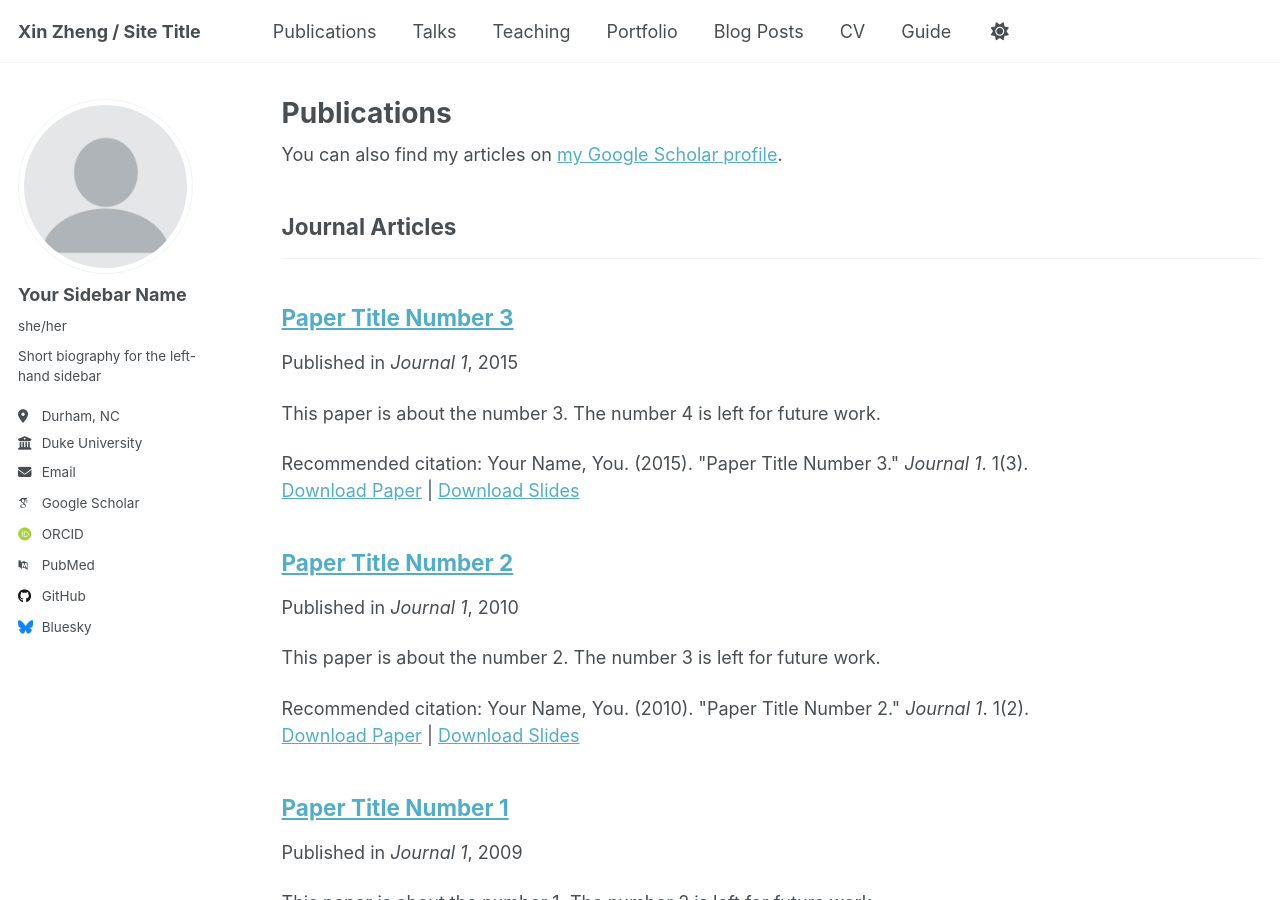
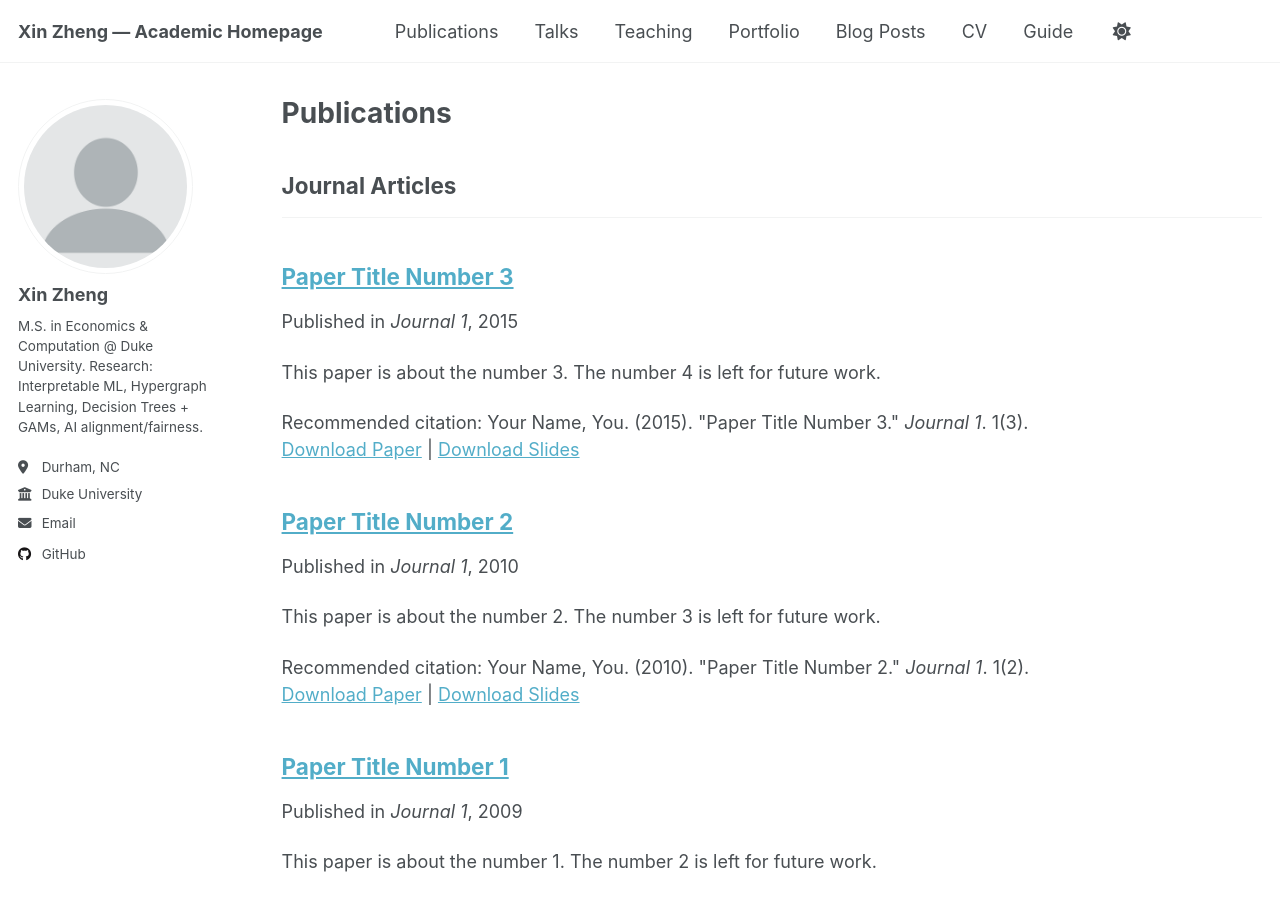
Before and after one commit to Xin-Lyra-Zheng/xin-lyra-zheng.github.io, a Jekyll site: the page built from _pages/publications.html, in a window 1280 px wide and 900 px high. Built offline with Jekyll 4.4.1, drawn with Linux system fonts in a browser that asks for light colours; some web fonts are replaced; a script that is not in the unit is left out; part of the change alters nothing that is shown.

Commit message:
Revise _config.yml for personal site settings
Updated site configuration for personal academic homepage, including author details, publication categories, and social media links.

```diff
--- a/_config.yml
+++ b/_config.yml
@@ -1,163 +1,162 @@
-# Welcome to Jekyll!
-#
-# This config file is meant for settings that affect your entire site, values
-# which you are expected to set up once and rarely need to edit after that.
-# For technical reasons, this file is *NOT* reloaded automatically when you use
-# `jekyll serve -l -H localhost`. If you change this file, please restart the
-# server process.
+# =========================
+# Site basics
+# =========================
+locale          : "en-US"
+site_theme      : "default"   # "default" | "air"
+title           : "Xin Zheng — Academic Homepage"
+title_separator : "-"
+name            : &name "Xin Zheng"
+description     : &description "Academic portfolio of Xin Zheng (Economics & Computation, Duke University)"
+url             : "https://xin-lyra-zheng.github.io"   # 先用 GitHub Pages 域名；若以后绑定自定义域名，改为 https://<your-domain>
+baseurl         : ""                                   # 用户主页必须为空
+repository      : "xin-lyra-zheng/xin-lyra-zheng.github.io"
 
-# Basic Site Settings
-locale                   : "en-US"
-site_theme               : "default" # Currently available options are "default", "air"
-title                    : "Xin Zheng / Site Title"
-title_separator          : "-"
-name                     : &name "Xin Zheng"
-description              : &description "Your Name's academic portfolio"   # Update this with a general description of your site, this is the default if not overridden by a page
-url                      : https://academicpages.github.io # The base hostname & protocol for your site e.g. "https://[your GitHub username].github.io",
-                                                           # or if you already have some other page hosted on Github then use "https://[your GitHub username].github.io/[Your Repo Name]"
-baseurl                  : "" # the subpath of your site, e.g. "/blog"
-repository               : "academicpages/academicpages.github.io"
+# =========================
+# Author (left sidebar)
+# =========================
+author:
+  # Bio
+  avatar     : "profile.png"        # 放在 /images/ 或根目录，保持路径一致
+  name       : "Xin Zheng"
+  pronouns   :                      # 留空，若需要再填，例如 "she/her" 或 "he/him"
+  bio        : "M.S. in Economics & Computation @ Duke University. Research: Interpretable ML, Hypergraph Learning, Decision Trees + GAMs, AI alignment/fairness."
+  location   : "Durham, NC"
+  employer   : "Duke University"
+  uri        :
+  email      : "xin.zheng@duke.edu"
 
-# Site Author - The following control what appear as part of the author content on the side bar.
-#               If a field is blank the icon and link will not appear, otherwise it will be shown.
-#               Additional customization can be done by editing /_includes/author-profile.html
-author:
-  # Biographic information
-  avatar           : "profile.png"
-  name             : "Your Sidebar Name"
-  pronouns         : "she/her"
-  bio              : "Short biography for the left-hand sidebar"
-  location         : "Durham, NC"
-  employer         : "Duke University"
-  uri              : # URL
-  email            : "xin.zheng@duke.edu"
+  # Academic IDs (留空表示不显示)
+  academia      :
+  arxiv         :
+  googlescholar :                    # 建议填你的 Scholar 主页 URL
+  inspire-hep   :
+  impactstory   :
+  orcid         :
+  semantic      :
+  pubmed        :
+  researchgate  :
+  scopus        :
 
-  # Academic websites
-  academia         : # URL
-  arxiv            : # URL - Update with the correct link to your profile
-  googlescholar    : "https://scholar.google.com/citations?user=PS_CX0AAAAAJ"
-  inspire-hep      : # URL
-  impactstory      : # URL
-  orcid            : "https://orcid.org/yourorcidurl"
-  semantic         : # URL
-  pubmed           : "https://www.ncbi.nlm.nih.gov/pubmed/?term=john+snow"
-  researchgate     : # URL
-  scopus           : # URL
+  # Dev profiles
+  github        : "xin-lyra-zheng"
+  bitbucket     :
+  codepen       :
+  dribbble      :
+  kaggle        :
+  stackoverflow :
 
-  # Repositories and software development
-  bitbucket        : # Username - Update with your username on the site
-  codepen          : # Username
-  dribbble         : # Username
-  github           : "academicpages"
-  kaggle           : # Username
-  stackoverflow    : # User number or user number and name (i.e., use "1" or "1/jeff-atwood")
+  # Social
+  artstation :
+  bluesky    :                        # 例如 "xinzheng.bsky.social"
+  facebook   :
+  flickr     :
+  foursquare :
+  goodreads  :
+  google_plus:
+  keybase    :
+  instagram  :
+  lastfm     :
+  linkedin   :                        # 例如 "xin-zheng-<id>"
+  mastodon   :
+  medium     :
+  pinterest  :
+  soundcloud :
+  steam      :
+  telegram   :
+  tumblr     :
+  twitter    :                        # X/Twitter 用户名
+  vine       :
+  weibo      :
+  wikipedia  :
+  xing       :
+  youtube    :
+  zhihu      :
 
-  # Social media
-  artstation       : # Username
-  bluesky          : "bsky.app" # Replace this with you Bluesky username
-  facebook         : # Username
-  flickr           : # Username
-  foursquare       : # Username
-  goodreads        : # Username
-  google_plus      : # Username
-  keybase          : # Username
-  instagram        : # Username
-  lastfm           : # Username
-  linkedin         : # Username
-  mastodon         : # URL
-  medium           : # URL
-  pinterest        : # Username
-  soundcloud       : # Username
-  steam            : # Username
-  telegram         : # URL
-  tumblr           : # Username
-  twitter          : # Username for X / Twitter
-  vine             : # Username
-  weibo            : # Username
-  wikipedia        : # Username
-  xing             : # Username
-  youtube          : # Username
-  zhihu            : # Username
-
-# Publication Category - The following the list of publication categories and their headings
+# =========================
+# Publication Categories
+# =========================
 publication_category:
   books:
-    title: 'Books'
+    title: "Books"
   manuscripts:
-    title: 'Journal Articles'
+    title: "Journal Articles"
   conferences:
-    title: 'Conference Papers'
+    title: "Conference Papers"
 
-# Site Settings
-teaser                   :  # filename of teaser fallback teaser image placed in /images/ for social media previews
-breadcrumbs              : false # true, false (default)
-words_per_minute         : 160
-future                   : true
-read_more                : "disabled" # if enabled, adds "Read more" links to excerpts
-talkmap_link             : false      #change to true to add link to talkmap on talks page
+# =========================
+# Site settings
+# =========================
+teaser            :
+breadcrumbs       : false
+words_per_minute  : 160
+future            : true
+read_more         : "disabled"
+talkmap_link      : false
+
 comments:
-  provider               : # false (default), "disqus", "discourse", "facebook", "google-plus", "staticman", "custom"
+  provider        :
   disqus:
-    shortname            :
+    shortname     :
   discourse:
-    server               : # https://meta.discourse.org/t/embedding-discourse-comments-via-javascript/31963 , e.g.: meta.discourse.org
+    server        :
   facebook:
-    appid                :
-    num_posts            : # 5 (default)
-    colorscheme          : # "light" (default), "dark"
+    appid         :
+    num_posts     :
+    colorscheme   :
+
 staticman:
-  allowedFields          : ['name', 'email', 'url', 'message']
-  branch                 : "gh-pages" # "master", "gh-pages"
-  commitMessage          : "New comment."
-  filename               : comment-{@timestamp}
-  format                 : "yml"
-  moderation             : true
-  path                   : "_data/comments/{options.slug}"
-  requiredFields         : ['name', 'email', 'message']
+  allowedFields   : ['name', 'email', 'url', 'message']
+  branch          : "gh-pages"
+  commitMessage   : "New comment."
+  filename        : comment-{@timestamp}
+  format          : "yml"
+  moderation      : true
+  path            : "_data/comments/{options.slug}"
+  requiredFields  : ['name', 'email', 'message']
   transforms:
-    email                : "md5"
+    email         : "md5"
   generatedFields:
     date:
-      type               : "date"
+      type        : "date"
       options:
-        format           : "iso8601" # "iso8601" (default), "timestamp-seconds", "timestamp-milliseconds"
+        format    : "iso8601"
+
 atom_feed:
-  hide                   : false     # change to true to hide the RSS feed in the footer
-  path                   : # blank (default) uses feed.xml
+  hide            : false
+  path            :
 
-
-# SEO Related
+# =========================
+# SEO & sharing
+# =========================
 google_site_verification :
 bing_site_verification   :
 alexa_site_verification  :
 yandex_site_verification :
 
+twitter:
+  username        :
+facebook:
+  username        :
+  app_id          :
+  publisher       :
+og_image          :
+og_description    :
+social:
+  type            : Person
+  name            : "Xin Zheng"
+  links           : []   # 可以填社交链接数组
 
-# Social Sharing
-twitter:
-  username               : &twitter
-facebook:
-  username               :
-  app_id                 :
-  publisher              :
-og_image                 :  # Social media default site image
-og_description           :  # Social media default site image description
-# For specifying social profiles
-# - https://developers.google.com/structured-data/customize/social-profiles
-social:
-  type                   : # Person or Organization (defaults to Person)
-  name                   : # If the user or organization name differs from the site's name
-  links: # An array of links to social media profiles
+# =========================
+# Analytics
+# =========================
+analytics:
+  provider        : "false"
+  google:
+    tracking_id   :
 
-
-# Analytics
-analytics:
-  provider               :  "false" # false (default), "google", "google-universal", "google-analytics-4", "custom"
-  google:
-    tracking_id          :
-
-
-# Reading Files
+# =========================
+# Build includes/excludes
+# =========================
 include:
   - .htaccess
   - _pages
@@ -192,117 +191,106 @@ exclude:
 keep_files:
   - .git
   - .svn
-encoding: "utf-8"
-markdown_ext: "markdown,mkdown,mkdn,mkd,md"
+encoding     : "utf-8"
+markdown_ext : "markdown,mkdown,mkdn,mkd,md"
 
+# =========================
+# Markdown/convert
+# =========================
+markdown           : kramdown
+highlighter        : rouge
+lsi                : false
+excerpt_separator  : "\n\n"
+incremental        : false
+kramdown:
+  input            : GFM
+  hard_wrap        : false
+  auto_ids         : true
+  footnote_nr      : 1
+  entity_output    : as_char
+  toc_levels       : 1..6
+  smart_quotes     : lsquo,rsquo,ldquo,rdquo
+  enable_coderay   : false
 
-# Conversion
-markdown: kramdown
-highlighter: rouge
-lsi: false
-excerpt_separator: "\n\n"
-incremental: false
-
-
-# Markdown Processing
-kramdown:
-  input: GFM
-  hard_wrap: false
-  auto_ids: true
-  footnote_nr: 1
-  entity_output: as_char
-  toc_levels: 1..6
-  smart_quotes: lsquo,rsquo,ldquo,rdquo
-  enable_coderay: false
-
-
-# These settings control the types of collections used by the template
+# =========================
+# Collections
+# =========================
 collections:
   teaching:
-    output: true
-    permalink: /:collection/:path/
+    output    : true
+    permalink : /:collection/:path/
   publications:
-    output: true
-    permalink: /:collection/:path/
+    output    : true
+    permalink : /:collection/:path/
   portfolio:
-    output: true
-    permalink: /:collection/:path/
+    output    : true
+    permalink : /:collection/:path/
   talks:
-    output: true
-    permalink: /:collection/:path/
+    output    : true
+    permalink : /:collection/:path/
 
-
-# These settings control how pages and collections are included in the site
+# =========================
+# Defaults
+# =========================
 defaults:
-  # _posts
   - scope:
       path: ""
       type: posts
     values:
-      layout: single
-      author_profile: true
-      read_time: true
-      comments: true
-      share: true
-      related: true
-  # _pages
+      layout         : single
+      author_profile : true
+      read_time      : true
+      comments       : true
+      share          : true
+      related        : true
   - scope:
       path: ""
       type: pages
     values:
-      layout: single
-      author_profile: true
-  # _teaching
+      layout         : single
+      author_profile : true
   - scope:
       path: ""
       type: teaching
     values:
-      layout: single
-      author_profile: true
-      share: true
-      comments: true
-  # _publications
+      layout         : single
+      author_profile : true
+      share          : true
+      comments       : true
   - scope:
       path: ""
       type: publications
     values:
-      layout: single
-      author_profile: true
-      share: true
-      comments: true
-  # _portfolio
+      layout         : single
+      author_profile : true
+      share          : true
+      comments       : true
   - scope:
       path: ""
       type: portfolio
     values:
-      layout: single
-      author_profile: true
-      share: true
-      comment: true
-  # _talks
+      layout         : single
+      author_profile : true
+      share          : true
+      comment        : true
   - scope:
       path: ""
       type: talks
     values:
-      layout: talk
-      author_profile: true
-      share: true
+      layout         : talk
+      author_profile : true
+      share          : true
 
+# =========================
+# Sass / Output / Plugins
+# =========================
+sass:
+  sass_dir : _sass
+  style    : compressed
 
-# Sass/SCSS
-sass:
-  sass_dir: _sass
-  style: compressed # https://sass-lang.com/documentation/file.SASS_REFERENCE.html#output_style
+permalink : /:categories/:title/
+timezone  : America/New_York
 
-
-# Outputting
-permalink: /:categories/:title/
-# paginate: 5 # amount of posts to show
-# paginate_path: /page:num/
-timezone: Etc/UTC # https://en.wikipedia.org/wiki/List_of_tz_database_time_zones
-
-
-# Plugins
 plugins:
   - jekyll-feed
   - jekyll-gist
@@ -311,7 +299,6 @@ plugins:
   - jekyll-redirect-from
   - jemoji
 
-# Mimic GitHub Pages with --safe
 whitelist:
   - jekyll-feed
   - jekyll-gist
@@ -320,39 +307,17 @@ whitelist:
   - jekyll-redirect-from
   - jemoji
 
+# =========================
+# Archives & HTML compression
+# =========================
+category_archive:
+  type : liquid
+  path : /categories/
+tag_archive:
+  type : liquid
+  path : /tags/
 
-# Archives
-#  Type
-#  - GitHub Pages compatible archive pages built with Liquid ~> type: liquid (default)
-#  - Jekyll Archives plugin archive pages ~> type: jekyll-archives
-#  Path (examples)
-#  - Archive page should exist at path when using Liquid method or you can
-#    expect broken links (especially with breadcrumbs enabled)
-#  - <base_path>/tags/my-awesome-tag/index.html ~> path: /tags/
-#  - <base_path/categories/my-awesome-category/index.html ~> path: /categories/
-#  - <base_path/my-awesome-category/index.html ~> path: /
-category_archive:
-  type: liquid
-  path: /categories/
-tag_archive:
-  type: liquid
-  path: /tags/
-# https://github.com/jekyll/jekyll-archives
-# jekyll-archives:
-#   enabled:
-#     - categories
-#     - tags
-#   layouts:
-#     category: archive-taxonomy
-#     tag: archive-taxonomy
-#   permalinks:
-#     category: /categories/:name/
-#     tag: /tags/:name/
-
-
-# HTML Compression
-# - https://jch.penibelst.de/
 compress_html:
-  clippings: all
+  clippings : all
   ignore:
-    envs: development
+    envs    : development
```
